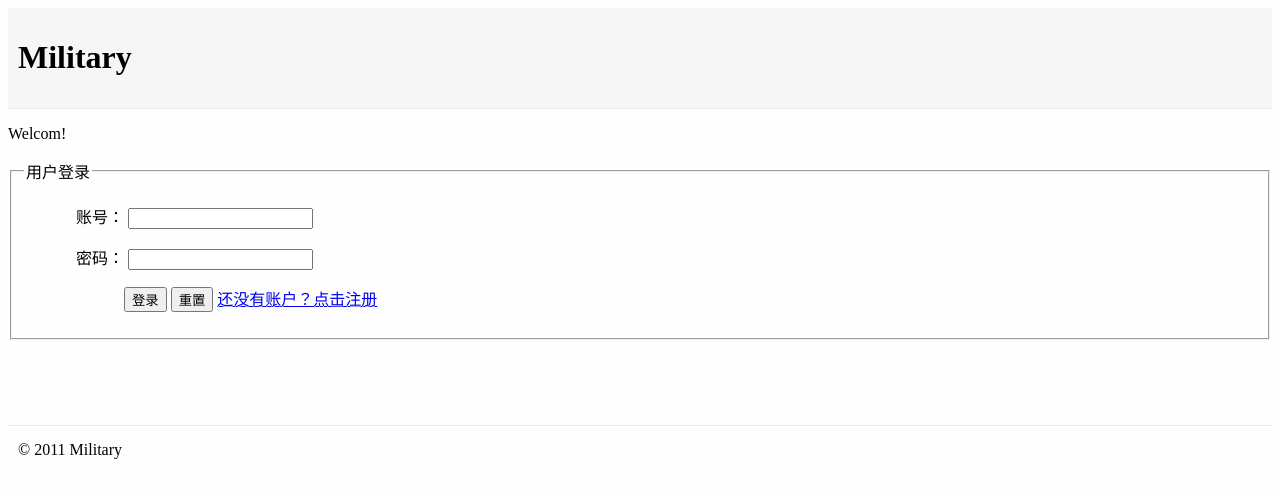
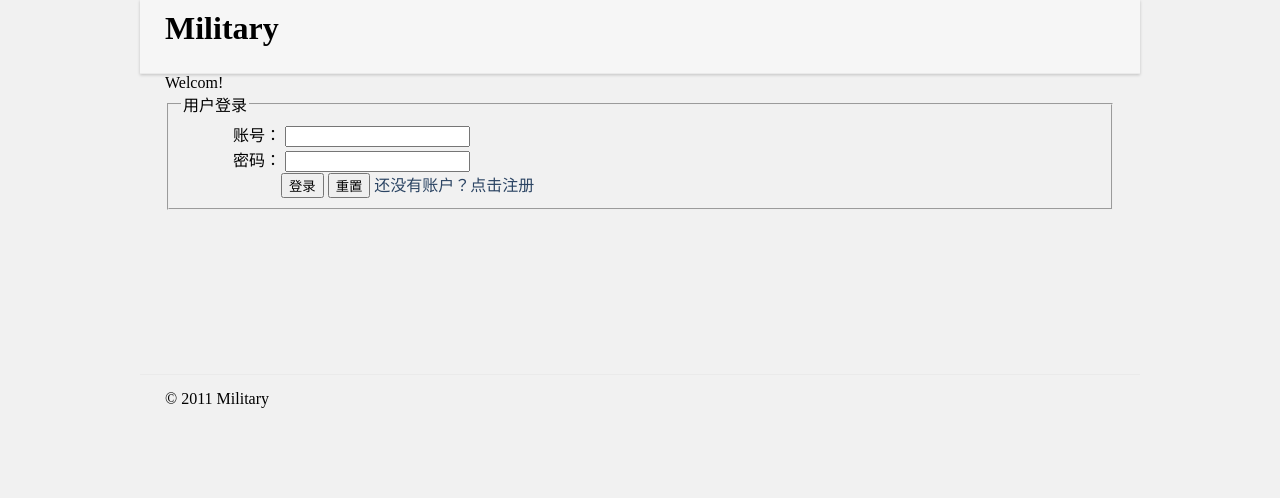
Before and after one commit to calefy/test, a PHP site: page / in a window 1280 px wide. Shown: the top 498 px of the page. Run offline with PHP 8.4, Linux system fonts and the light colour scheme.

Commit message:
change css

```diff
--- a/css/global.css
+++ b/css/global.css
@@ -1,11 +1,15 @@
 @charset "utf-8";
+body,h1,h2,h3,h4,h5,form,img,p{margin:0;padding:0;}
+body{background-color:#f1f1f1;}
 
-body{background-color:#fefefe;
-	-webkit-text-shadow:0 1px 0 rgba(255,255,255,0.8);-moz-text-shadow:0 1px 0 rgba(255,255,255,0.8);text-shadow:0 1px 0 rgba(255,255,255,0.8);}
+a{color:#2b4463;text-decoration:none;}
+a:hover{color:#fcc;text-decoration:underline;}
 
-.header{padding:10px;background-color:#f6f6f6;border-bottom:1px solid #eaeaea;}
+.header,.content,.footer{width:950px;padding-left:25px;padding-right:25px;margin:0 auto;}
+.header{padding-top:10px;padding-bottom:10px;background-color:#f6f6f6;border-bottom:1px solid #eaeaea;
+	-webkit-box-shadow:0 1px 3px rgba(0,0,0,0.2);-moz-box-shadow:0 1px 3px rgba(0,0,0,0.2);box-shadow:0 1px 3px rgba(0,0,0,0.2);}
 .content{min-height:300px;_height:300px;}
-.footer{padding:15px 10px 30px;border-top:1px solid #eaeaea;}
+.footer{padding-top:15px;padding-bottom:30px;border-top:1px solid #eaeaea;}
 
 .ui_form label{width:100px;text-align:right;display:inline-block;zoom:1;}
 .ui_form .row{}
```
